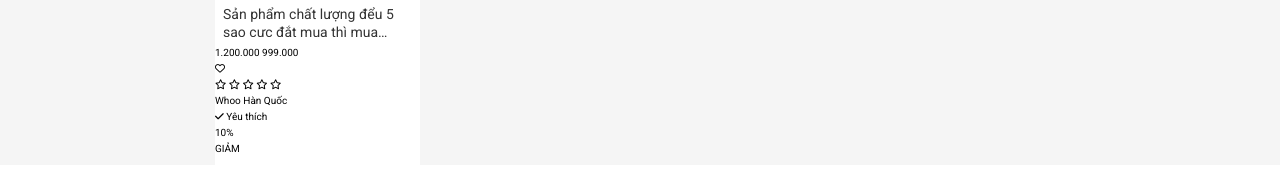
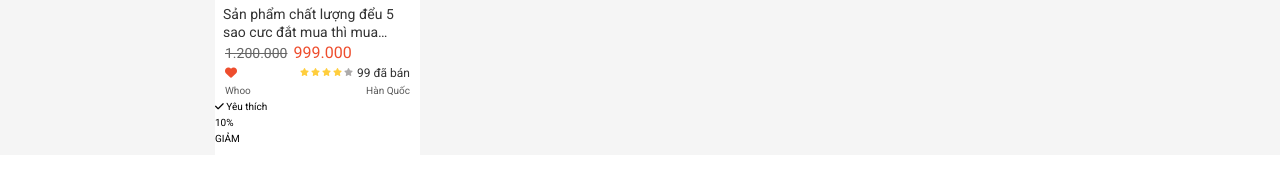
Before and after one commit to daovansangGit1/LearnCss, a plain HTML site: page index.html in a window 1280 px wide. Shown: the part 442-632 px from the top of the page. Drawn offline with nearby package versions, Linux system fonts and the light colour scheme.

Commit message:
#28 - css cho phần sản phẩm cơ bản

```diff
--- a/assets/css/base.css
+++ b/assets/css/base.css
@@ -4,6 +4,7 @@
     --text-color: #333;
     --primary-color: #EE4D2D;
     --border-color: #dbdbdb;
+    --star-gold-color: #FFCE3E;
 
     --header-height: 120px;
     --navbar-height: 48px;
@@ -58,6 +59,7 @@ html {
     width: 16.6667%;
 }
 
+/* một 2 cột cho 1 sản phẩm bên trong của 10 phần  */
 .grid__column-2-4 {
     padding-left: 5px;
     padding-right: 5px;
--- a/assets/css/main.css
+++ b/assets/css/main.css
@@ -1040,39 +1040,87 @@
 }
 
 .home-product-item__price {
+    display: flex;
+    flex-wrap: wrap;
+    margin: 4px 0;
+}
+
+.home-product-item__price-old {
+    font-size: 1.4rem;
+    color: #666;
+    margin-left: 10px;
+    text-decoration: line-through;
+    align-items: baseline;
+}
+
+.home-product-item__price-current {
+    font-size: 1.6rem;
+    margin-left: 10px;
+    color: var(--primary-color);
+    margin-left: 6px;
+}
+
+.home-product-item__action {
+    display: flex;
+    justify-content: space-between;
+    margin: 0px 10px;
+}
+
+/* chưa like  */
+.home-product-item__like {
+    font-size: 1.2rem;
+}
+
+/* đã like  */
+.home-product-item__like--liked .home-product-item__like-icon-fill{
+    display: inline-block;
+}
+
+.home-product-item__like--liked .home-product-item__like-icon-empty {
+    display: none;
+}
+
+.home-product-item__like-icon-empty {
 
 }
 
-.home-product-item__price-old {
+i.home-product-item__like-icon-fill {
+    display: none;
+    color: var(--primary-color);
+}
+
+
+.home-product-item__rating {
+    font-size: .8rem;
+    color: #adabab;
+    margin-left: auto;
 
 }
 
-.home-product-item__price-current {
-
+.home-product-item__rating--gold {
+    color: var(--star-gold-color);
 }
 
-.home-product-item__action {
-
-}
-
-.home-product-item__like {
-
-}
-
-.home-product-item__rating {
-
+.home-product-item__sold {
+    font-size: 1.2rem;
+    color: var(--text-color);
+    margin-left: 4px;
 }
 
 .home-product-item__origin {
-
+    display: flex;
+    justify-content: space-between;
+    margin: 2px 10px 0px 10px;
+    color: #595959;
+    font-weight: 300;
 }
 
 .home-product-item__brand {
-
+    font-size: 1rem;
 }
 
 .home-product-item__origin-name {
-
+    font-size: 1rem;
 }
 
 .home-product-item__favorite {
--- a/index.html
+++ b/index.html
@@ -410,19 +410,21 @@
                                         </div>
 
                                         <div class="home-product-item__action">
-                                            <span class="home-product-item__like">
-                                                <i class="fa-regular fa-heart"></i>
-                                                <!-- <i class="fa-solid fa-heart"></i> -->
+                                            <span class="home-product-item__like home-product-item__like--liked">
+                                                <i class="home-product-item__like-icon-empty fa-regular fa-heart"></i>
+                                                <i class="home-product-item__like-icon-fill fa-solid fa-heart"></i>
                                             </span>
 
                                             <div class="home-product-item__rating">
-                                                <i class="fa-regular fa-star"></i>
-                                                <i class="fa-regular fa-star"></i>
-                                                <i class="fa-regular fa-star"></i>
-                                                <i class="fa-regular fa-star"></i>
-                                                <i class="fa-regular fa-star"></i>
+                                                <i class="home-product-item__rating--gold fa-solid fa-star"></i>
+                                                <i class="home-product-item__rating--gold fa-solid fa-star"></i>
+                                                <i class="home-product-item__rating--gold fa-solid fa-star"></i>
+                                                <i class="home-product-item__rating--gold fa-solid fa-star"></i>
+                                                <i class="fa-solid fa-star"></i>
                                                 <!-- <i class="fa-solid fa-star"></i> -->
                                             </div>
+
+                                            <span class="home-product-item__sold">99 đã bán</span>
                                         </div>
 
                                         <div class="home-product-item__origin">
```
